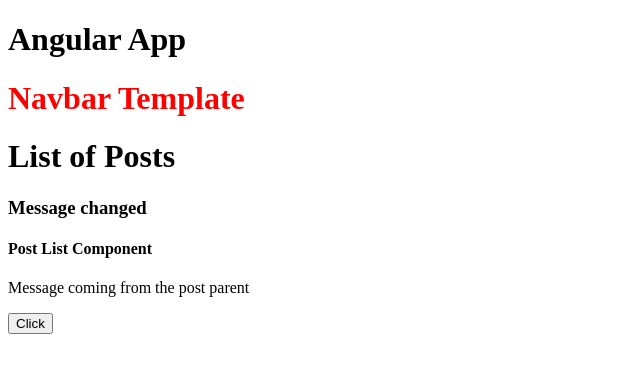
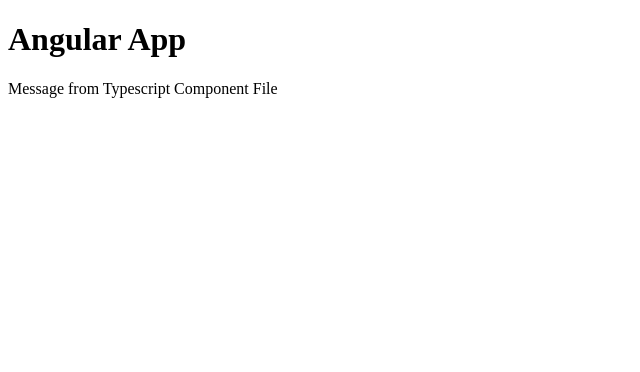
Before and after one commit to barbellfan/AngIntro, an Angular app: page / in a window 1280 px wide. Shown: the top 372 px of the page, without its empty margins (0-640 px from the left). Built offline with nearby package versions, Linux system fonts and the light colour scheme.

Commit message:
Simple example of string intrpolation Other components and pages are not used.

```diff
--- a/src/app/app.component.html
+++ b/src/app/app.component.html
@@ -1,10 +1,3 @@
 <h1>Angular App</h1>
 
 <p>{{ message }}</p>
-
-<app-navbar></app-navbar>
-<app-post
-  [fromParent]='parentMessage'
-  (messageEvent)="receiveMessage($event)">
-</app-post>
-<p>{{ fromChildOutput }}</p>
--- a/src/app/app.component.ts
+++ b/src/app/app.component.ts
@@ -1,4 +1,4 @@
-import { Component, ViewChild, AfterViewInit } from '@angular/core';
+import { Component } from '@angular/core';
 
 import { PostComponent } from './post/post.component';
 
@@ -7,29 +7,6 @@
   templateUrl: './app.component.html',
   styleUrls: ['./app.component.css']
 })
-export class AppComponent implements AfterViewInit {
-  title = 'AngIntro';
-  parentMessage: string = 'Message changed';
-  message: string = '';
-  fromChildOutput: string = '';
-
-  @ViewChild(PostComponent) childComp!: PostComponent;
-
-  constructor() {
-    console.log("constructor(): " + this.childComp);
-  }
-
-  ngAfterViewInit(): void {
-    console.log("ngAfterViewInit: " + this.childComp.title);
-    console.log("ngAfterViewInit: " + this.childComp.childMessage);
-    console.log("ngAfterViewInit: " + this.childComp.fromParent);
-    console.log("ngAfterViewInit: " + this.childComp.postParentMessage);
-
-    this.message = this.childComp.childMessage;
-  }
-
-  receiveMessage($event: string) {
-    this.fromChildOutput = $event;
-
-  }
+export class AppComponent {
+  message: string = 'Message from Typescript Component File';
 }
```
